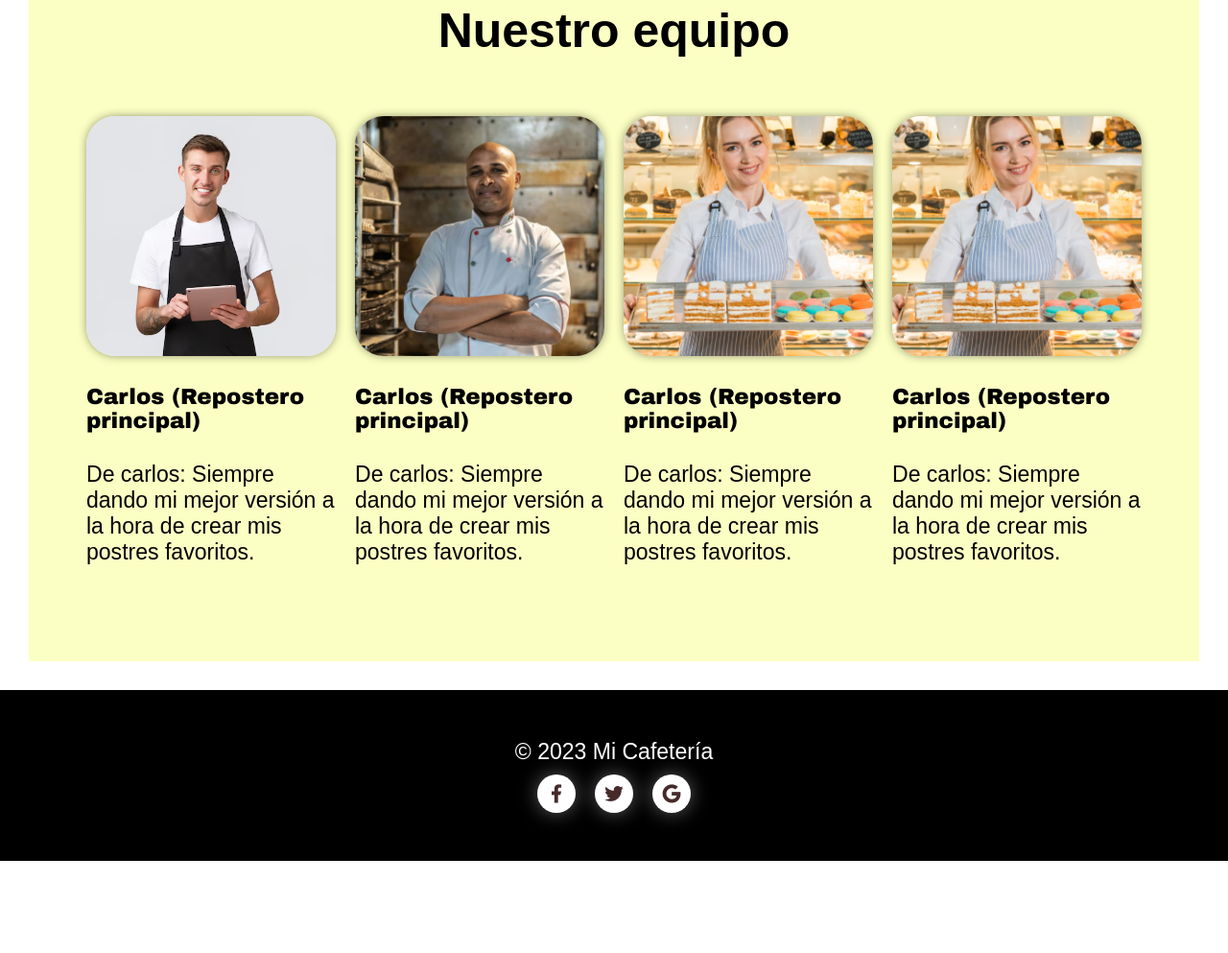
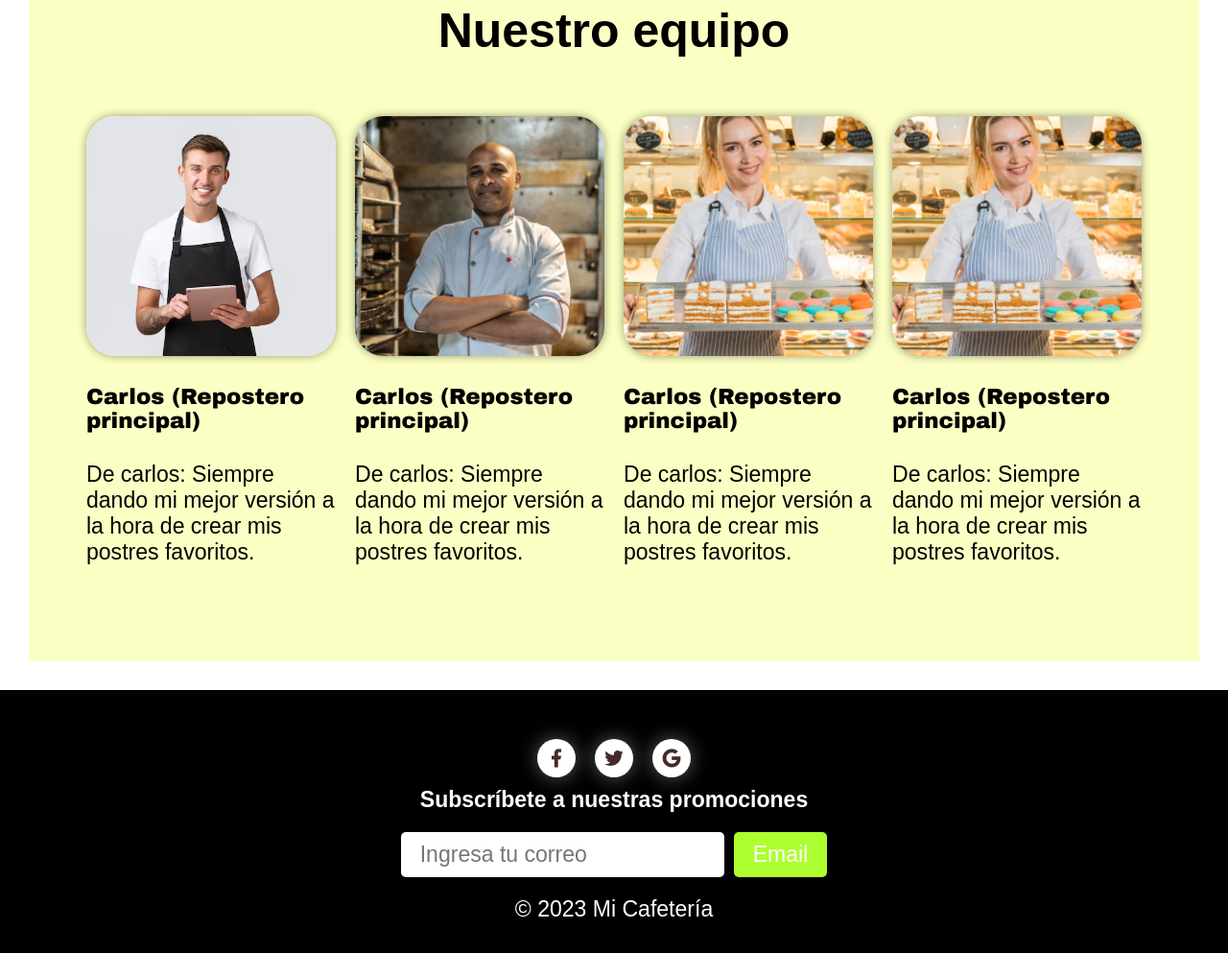
Before and after one commit to ValeryNunezZZ/BECALOS-MOD2-PROYECTO-FINAL, a plain HTML site: page index.html in a window 1280 px wide. Shown: the part 3118-4111 px from the top of the page at 96% size. Before the commit the page ends 4015 px from the top, so only its background shows below. Drawn offline with nearby package versions, Linux system fonts and the light colour scheme; a web font is replaced by a local one.

Commit message:
Agregando inputs de correo a mi footer

```diff
--- a/index.html
+++ b/index.html
@@ -198,11 +198,22 @@
     <section class="."></section>
 
     <footer id="footer">
-        <p>&copy; 2023 Mi Cafetería</p>
         <div class="logos">
             <div class="facebook"><a href="https://es-la.facebook.com/"><i class="ri-facebook-fill"></i></a></div>
             <div class="twitter"><a href="https://x.com/__x"><i class="ri-twitter-fill"></i></a></div>
             <div class="google"><a href="https://www.google.com.mx/"><i class="ri-google-fill"></i></a></div>
+        </div>
+
+        <div class="correo-input">
+            <div>
+                <h2>Subscríbete a nuestras promociones</h2>
+            </div>
+            <div class="campo_correo">
+                <input type="text" placeholder="Ingresa tu correo">
+                <input type="button" value="Email">
+            </div>
+
+            <p>&copy; 2023 Mi Cafetería</p>
         </div>
     </footer>
 
--- a/style.css
+++ b/style.css
@@ -1,5 +1,32 @@
 :root{
     --gradient: linear-gradient(to bottom, #fdcdff, #f9b7ff);
+}
+
+
+.correo-input{
+    display: flex;
+    flex-direction: column;
+    justify-content: center;
+    align-items: center;
+    gap: 20px;
+}
+
+.campo_correo{
+    display: flex;
+    justify-content: center;
+    align-items: center;
+    gap: 10px;
+}
+
+.campo_correo input{
+    padding: 10px 20px;
+    border-radius: 5px;
+}
+
+.campo_correo input[type="button"]{
+    background-color: greenyellow;
+    color: white;
+    border: none;
 }
 
 .menuP{
```
